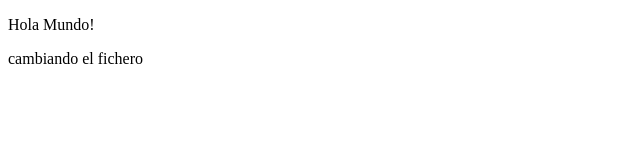
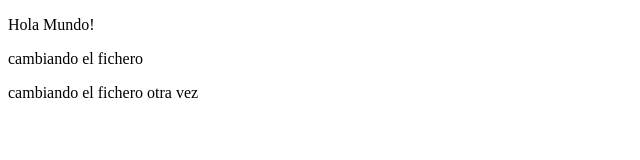
Before and after one commit to Salvaesija/repasogit, a plain HTML site: page index.html in a window 1280 px wide. Shown: the whole page, without its empty margins (0-640 px from the left). Drawn offline with Linux system fonts and the light colour scheme.

Commit message:
tercer commit

```diff
--- a/index.html
+++ b/index.html
@@ -7,5 +7,6 @@
 <body>
 <p>Hola Mundo!</p>
 <p>cambiando el fichero</p>
+<p>cambiando el fichero otra vez</p>
 </body>
 </html>
```
